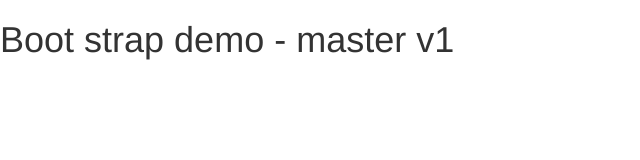
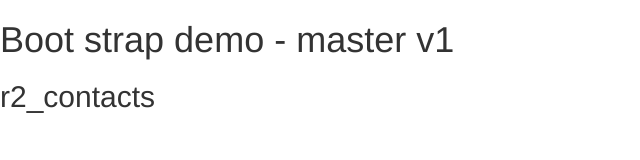
Before and after one commit to deleep000/corn.bread.demo, a plain HTML site: page WebContent/index.html in a window 1280 px wide. Shown: the whole page, without its empty margins (0-640 px from the left). Drawn offline with nearby package versions, Linux system fonts and the light colour scheme.

Commit message:
new contact page

```diff
--- a/WebContent/index.html
+++ b/WebContent/index.html
@@ -9,6 +9,7 @@
 <body>
 <div>
 	<h1>Boot strap demo - master v1</h1>
+	<h2> r2_contacts</h2>
 </div>
 </body>
 </html>
```
Also changed, not shown: 1 other file.
